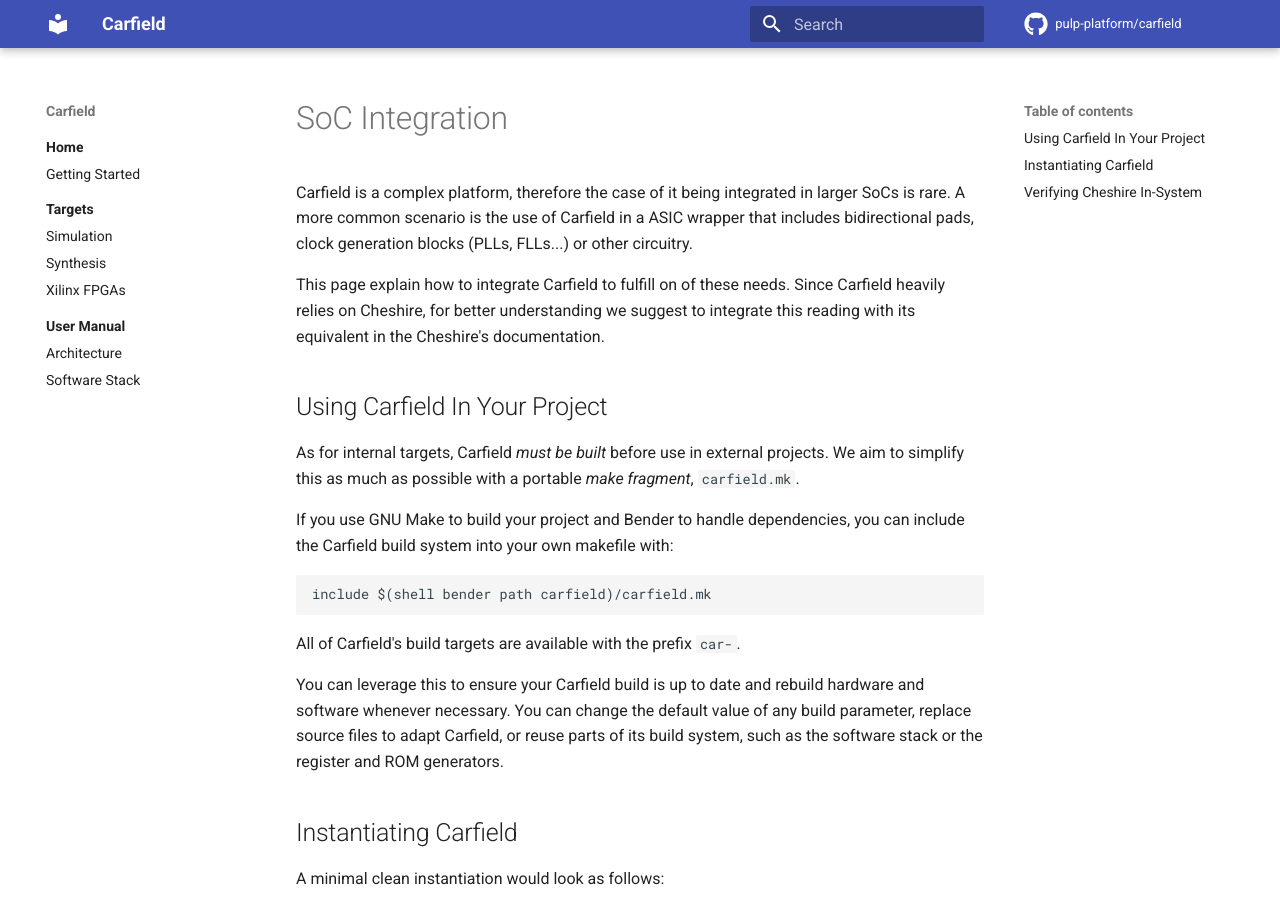
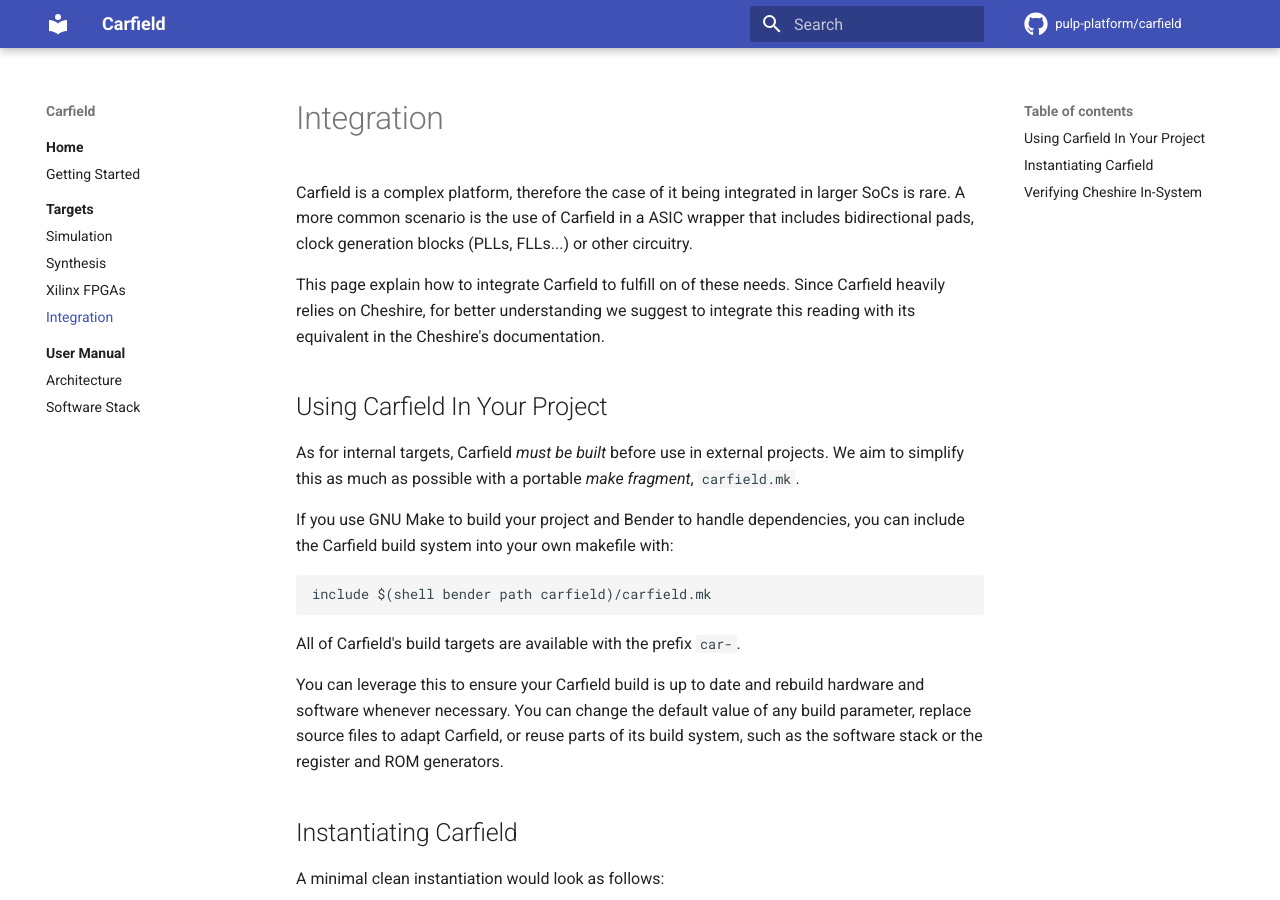
Before and after one commit to pulp-platform/carfield, an MkDocs documentation site: the page built from docs/tg/integr.md, in a window 1280 px wide and 900 px high. Built offline with MkDocs 1.6.1 and Material for MkDocs 9.7.7, drawn with Linux system fonts in a browser that asks for light colours; comment, search, counter and statistics services are not loaded; some of the changed text lies outside the part shown.

Commit message:
Add missing integration file to index

```diff
--- a/docs/tg/integr.md
+++ b/docs/tg/integr.md
@@ -1,4 +1,4 @@
-# SoC Integration
+# Integration
 
 Carfield is a complex platform, therefore the case of it being integrated in larger SoCs is rare. A
 more common scenario is the use of Carfield in a ASIC wrapper that includes bidirectional pads,
--- a/mkdocs.yml
+++ b/mkdocs.yml
@@ -26,6 +26,7 @@ nav:
   - Simulation: tg/sim.md
   - Synthesis: tg/synth.md
   - Xilinx FPGAs: tg/xilinx.md
+  - Integration: tg/integr.md
 - User Manual:
   - um/index.md
   - Architecture: um/arch.md
```
Also changed, not shown: docs/tg/index.md (+1 -1 lines).
